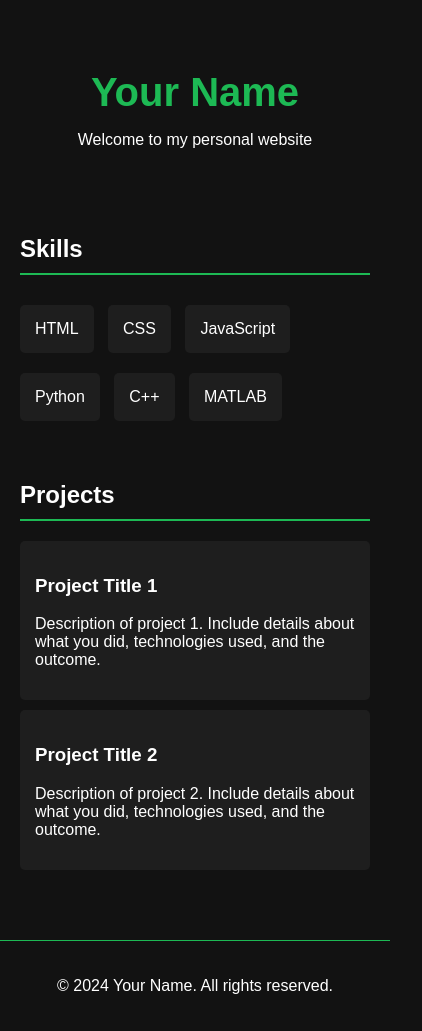
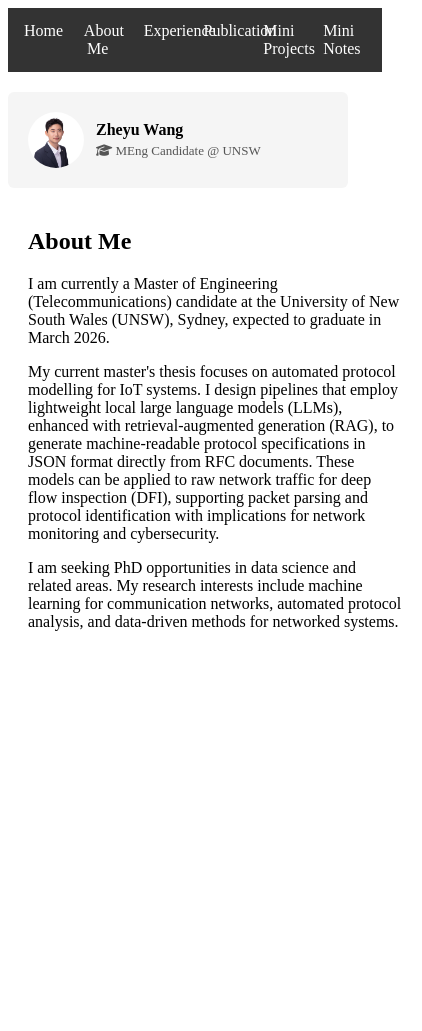
Before and after one commit to albedo-zheyu/albedo-zheyu.github.io, a plain HTML site: page index.html in a window 390 px wide. Shown: the whole page, 422 px wide, since content can reach past the window. After the commit the page ends 844 px from the top, so only its background shows below. Drawn offline with Linux system fonts and the light colour scheme.

Commit message:
:sparkles: New Homepage
:sparkles: New Homepage

```diff
--- /dev/null
+++ b/css/fullStyle.css
@@ -0,0 +1,96 @@
+/* ==================== 导航栏 ==================== */
+.navbar {
+  list-style-type: none;
+  margin: 0;
+  padding: 0;
+  overflow: hidden;
+  background-color: #333;
+}
+.navbar li { float: left; width: 16%; }
+.navbar li a {
+  display: block; color: #fff; text-align: center;
+  padding: 14px 16px; text-decoration: none;
+}
+.navbar li a:hover { background-color: #111; }
+
+/* ==================== 布局容器 ==================== */
+.container {
+  display: flex; flex-wrap: wrap; margin-top: 20px;
+}
+
+/* ==================== 左侧栏（默认竖排） ==================== */
+.sidebar {
+  flex: 0 0 250px; min-width: 200px; max-width: 300px;
+  padding: 20px; background: #f5f5f5; text-align: center;
+  transition: width .25s ease, padding .25s ease;
+  border-radius: 6px;
+}
+
+.sidebar-body { /* 大屏竖排即可 */
+  display: block;
+}
+
+.sidebar img {
+  max-width: 100%; border-radius: 50%;
+  transition: transform .25s ease;
+}
+
+.sidebar-name,
+.sidebar-title { transition: font-size .25s ease, margin .25s ease; }
+
+/* 可折叠的信息（位置/邮箱）默认可见并支持过渡 */
+.sidebar-location,
+.sidebar-email {
+  overflow: hidden;
+  transition: opacity .25s ease, max-height .25s ease, margin .25s ease;
+  opacity: 1; max-height: 80px;
+}
+
+/* ==================== 右边内容区 ==================== */
+.main { flex: 1; padding: 20px; }
+
+/* ==================== 平板：上下排列 ==================== */
+@media (max-width: 768px) {
+  .container { flex-direction: column; }
+  .sidebar { width: 100%; min-width: auto; }
+  .main { width: 100%; }
+}
+
+/* ==================== 手机/极窄：水平名片样式 ==================== */
+@media (max-width: 600px) {
+  .sidebar {
+    flex: unset;        /* 不要再强行固定宽高 */
+    width: 100%;        /* 或者设成100%卡片宽度 */
+    height: auto;       /* 高度自动适配内容 */
+    display: inline-block; /* 保证只包裹内容 */
+  }
+
+
+  /* 关键：头像在左，名字与Title在右，同一行显示 */
+  .sidebar-body {
+    display: flex; align-items: center; gap: 12px;
+    justify-content: flex-start; text-align: left;
+  }
+
+  .sidebar img {
+    width: 56px; height: 56px; object-fit: cover;
+    flex: 0 0 56px; transform: none;
+  }
+
+  .sidebar-meta { display: flex; flex-direction: column; }
+
+  .sidebar-name { font-size: 16px; line-height: 1.1; margin: 0; }
+  .sidebar-title { font-size: 13px; margin: 4px 0 0 0; color: #555; }
+
+  /* 收起不重要的信息（淡出 + 合上高度） */
+  .sidebar-location,
+  .sidebar-email {
+    opacity: 0; max-height: 0; margin: 0;
+    pointer-events: none; visibility: hidden;
+  }
+}
+
+/* ==================== 无动画偏好 ==================== */
+@media (prefers-reduced-motion: reduce) {
+  .sidebar, .sidebar * { transition: none !important; }
+}
--- /dev/null
+++ b/css/header.css
@@ -0,0 +1,32 @@
+* {
+    margin: 0;
+    padding: 0;
+    box-sizing: border-box;
+}
+
+body {
+    font-family: Arial, sans-serif;
+}
+
+header {
+    background-color: #333;
+    color: white;
+    text-align: center;
+    position: fixed;
+    top: 0;
+    width: 100%;
+    height: 400px; /* Initial height */
+    line-height: 400px;
+    transition: height 0.3s, line-height 0.3s;
+}
+
+header h1 {
+    margin: 0;
+    font-size: 36px;
+    transition: font-size 0.3s;
+}
+
+.content {
+    margin-top: 420px; /* To avoid content being hidden behind the header */
+    padding: 20px;
+}
--- a/index.html
+++ b/index.html
@@ -1,102 +1,58 @@
 <!DOCTYPE html>
-<html lang="en">
-<head>
-    <meta charset="UTF-8">
-    <meta name="viewport" content="width=device-width, initial-scale=1.0">
-    <title>Personal Website</title>
-    <style>
-        body {
-            background-color: #121212;
-            color: #ffffff;
-            font-family: 'Arial', sans-serif;
-            margin: 0;
-            padding: 0;
-        }
-        .container {
-            max-width: 800px;
-            margin: 0 auto;
-            padding: 20px;
-        }
-        header {
-            text-align: center;
-            padding: 50px 0;
-        }
-        header h1 {
-            margin: 0;
-            font-size: 2.5em;
-            color: #1db954;
-        }
-        section {
-            margin-bottom: 50px;
-        }
-        h2 {
-            border-bottom: 2px solid #1db954;
-            padding-bottom: 10px;
-            margin-bottom: 20px;
-        }
-        .skill-list, .project-list {
-            list-style: none;
-            padding: 0;
-        }
-        .skill-list li, .project-list li {
-            background: #1e1e1e;
-            margin: 10px 0;
-            padding: 15px;
-            border-radius: 5px;
-        }
-        .skill-list li {
-            display: inline-block;
-            margin-right: 10px;
-        }
-        footer {
-            text-align: center;
-            padding: 20px 0;
-            border-top: 1px solid #1db954;
-        }
-        a {
-            color: #1db954;
-            text-decoration: none;
-        }
-        a:hover {
-            text-decoration: underline;
-        }
-    </style>
-</head>
+<html>
+	<head>
+		<meta charset="utf-8">
+		<link rel="stylesheet" type="text/css" href="./css/fullStyle.css">
+		<link rel="stylesheet" href="https://cdnjs.cloudflare.com/ajax/libs/font-awesome/6.5.0/css/all.min.css">
+		<title>About Me</title>
+	</head>
 <body>
-    <div class="container">
-        <header>
-            <h1>Your Name</h1>
-            <p>Welcome to my personal website</p>
-        </header>
-        <section>
-            <h2>Skills</h2>
-            <ul class="skill-list">
-                <li>HTML</li>
-                <li>CSS</li>
-                <li>JavaScript</li>
-                <li>Python</li>
-                <li>C++</li>
-                <li>MATLAB</li>
-                <!-- Add more skills as needed -->
-            </ul>
-        </section>
-        <section>
-            <h2>Projects</h2>
-            <ul class="project-list">
-                <li>
-                    <h3>Project Title 1</h3>
-                    <p>Description of project 1. Include details about what you did, technologies used, and the outcome.</p>
-                </li>
-                <li>
-                    <h3>Project Title 2</h3>
-                    <p>Description of project 2. Include details about what you did, technologies used, and the outcome.</p>
-                </li>
-                <!-- Add more projects as needed -->
-            </ul>
-        </section>
-    </div>
-    <footer>
-        <p>&copy; 2024 Your Name. All rights reserved.</p>
-    </footer>
+	<!-- 顶部导航栏 -->
+	<ul class="navbar">
+		<li><a class="active" href="./homepage.html">Home</a></li>
+		<li><a href="./aboutme.html">About Me</a></li>
+		<li><a href="">Experience</a></li>
+		<li><a href="">Publication</a></li>
+		<li><a href="">Mini Projects</a></li>
+		<li><a href="">Mini Notes</a></li>
+		<!-- <li id="language"><i class="fa fa-language" aria-hidden="true" /></i></li> -->
+	</ul>
+
+	<!-- 页面主体 -->
+	<div class="container">
+
+	    <!-- 左边个人信息栏 -->
+		<div class="sidebar">
+		  <div class="sidebar-body">
+		    <img src="./images/Zheyu Wang-LinkedIn-01.jpg" alt="My Photo">
+		    <div class="sidebar-meta">
+		      <h2 class="sidebar-name">Zheyu Wang</h2>
+		      <p class="sidebar-title"><i class="fa fa-graduation-cap"></i> MEng Candidate @ UNSW</p>
+		    </div>
+		  </div>
+
+		  <p class="sidebar-location"><i class="fa-solid fa-location-dot"></i> Sydney, NSW, Australia</p>
+		  <!-- <p><i class="fa-solid fa-university"></i> University of New South Wales</p> -->
+		  <p class="sidebar-email"><i class="fa-solid fa-envelope"></i> <a href="mailto:qzheyu@foxmail.com">qzheyu@foxmail.com</a></p>
+		  <!-- <p> <i class="fa fa-linkedin-square"/></i> ToDo</p> -->
+		  <!-- <p> <i class="fa fa-github-square" /></i> ToDo</p> -->
+		</div>
+
+
+	    <!-- 右边详细内容栏 -->
+	    <div class="main">
+	      <h2 class="about-me">About Me</h2>
+	      <p class="current-info">
+	        I am currently a Master of Engineering (Telecommunications) candidate at the University of New South Wales (UNSW), Sydney, expected to graduate in March 2026.
+	      </p>
+		  <p class="master-thesis">
+	        My current master's thesis focuses on automated protocol modelling for IoT systems. I design pipelines that employ lightweight local large language models (LLMs), enhanced with retrieval-augmented generation (RAG), to generate machine-readable protocol specifications in JSON format directly from RFC documents. These models can be applied to raw network traffic for deep flow inspection (DFI), supporting packet parsing and protocol identification with implications for network monitoring and cybersecurity.
+	      </p>
+		  <p class="futher-plan">
+	        I am seeking PhD opportunities in data science and related areas. My research interests include machine learning for communication networks, automated protocol analysis, and data-driven methods for networked systems.
+	      </p>
+	    </div>
+	</div>
+
 </body>
 </html>
```
Also changed, not shown: aboutme.html (added, +58 -0 lines), homepage.html (added, +30 -0 lines), homepage_cnz.html (added, +10 -0 lines), index-bak.html (added, +102 -0 lines), js/scroll.js (added, +15 -0 lines), images/Zheyu Wang-LinkedIn-01.jpg (added), images/Zheyu Wang-LinkedIn-02.jpg (added), images/Zheyu Wang-LinkedIn-03.jpg (added), 1 other file.
